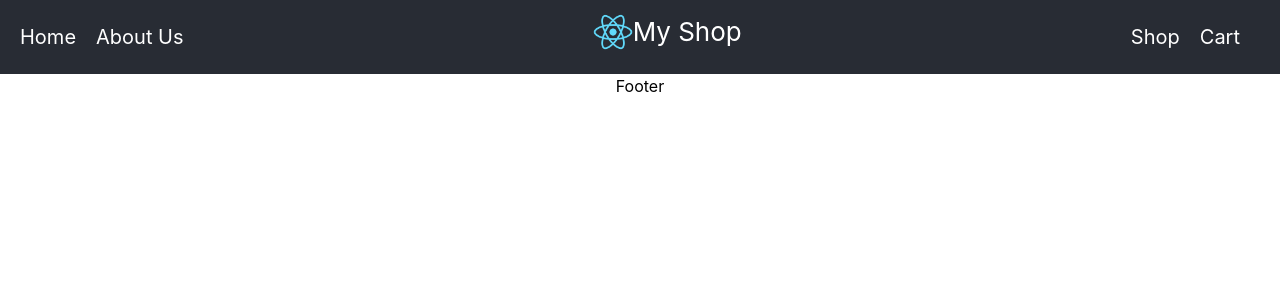
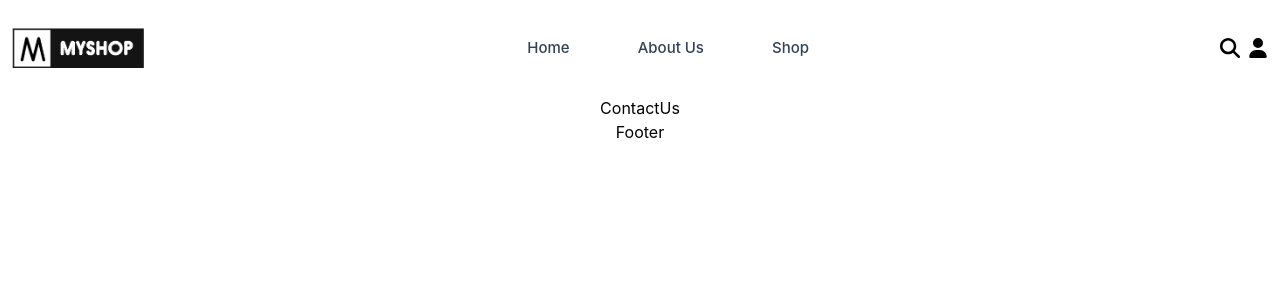
Before and after one commit to nhnam0209/my-shop, a React (Create React App) app: page /contact-us in a window 1280 px wide. Shown: the top 300 px of the page. Built offline with nearby package versions, Linux system fonts and the light colour scheme.

Commit message:
Feat: Add new navigation bar

```diff
--- a/src/App.js
+++ b/src/App.js
@@ -1,38 +1,43 @@
-import NavigationBar from '../src/components/NavigationBar/NavigationBar'
+import NavigationBar from "../src/components/NavigationBar/NavigationBar";
 import { Routes, Route } from "react-router-dom";
-import Shop from './pages/Shop'
-import AboutUs from './pages/AboutUs';
-import Cart from './pages/Cart';
-import Home from '../src/pages';
-import ErrorPage from './pages/ErrorPage';
-import './App.css';
-import Footer from './components/Footer/Footer';
+import Shop from "./pages/Shop";
+import AboutUs from "./pages/AboutUs";
+import Cart from "./pages/Cart";
+import Home from "../src/pages";
+import ErrorPage from "./pages/ErrorPage";
+import Footer from "./components/Footer/Footer";
+import "./App.css";
+import ContactUs from "./pages/ContactUs";
 
 function App() {
   return (
-
     <div className="App">
-      <header className="App-header">
+      <header className="">
         <NavigationBar></NavigationBar>
       </header>
       <Routes>
-        <Route path="/" element={<Home />} errorElement={<ErrorPage />} />
-        <Route path="aboutus" element={<AboutUs />} errorElement={<ErrorPage />} />
-        <Route path="shop" element={<Shop />} errorElement={<ErrorPage />} />
-        <Route path="cart" element={<Cart />} errorElement={<ErrorPage />} />
         <Route
+          path="*"
           errorElement={<ErrorPage />}
           action={() => {
             throw new Response("Bad Request", { status: 400 });
           }}
         />
+        <Route path="/" element={<Home />} errorElement={<ErrorPage />} />
+        <Route
+          path="about-us"
+          element={<AboutUs />}
+          errorElement={<ErrorPage />}
+        />
+        <Route path="shop" element={<Shop />} errorElement={<ErrorPage />} />
+        <Route path="cart" element={<Cart />} errorElement={<ErrorPage />} />
+        <Route path="contact-us" element={<ContactUs />} errorElement={<ErrorPage />} />
       </Routes>
       <footer>
         <Footer />
       </footer>
     </div>
-
   );
 }
 
-export default App
+export default App;
--- a/src/components/Banner/Banner.jsx
+++ b/src/components/Banner/Banner.jsx
@@ -1,9 +1,7 @@
-import React from 'react'
+import React from "react";
 
 function Banner() {
-  return (
-    <div>Banner</div>
-  )
+  return <div className="">Banner</div>;
 }
 
-export default Banner
+export default Banner;
--- a/src/components/Homepage/Intro/Intro.jsx
+++ b/src/components/Homepage/Intro/Intro.jsx
@@ -1,16 +1,14 @@
-import React from 'react'
-import { Slide } from 'react-slideshow-image';
+import React from "react";
+import { Slide } from "react-slideshow-image";
 
 function Intro() {
   return (
-    <div  className=''>
+    <div className="">
       <Slide>
-        <div className="">
-
-        </div>
+        <div className="">dsad</div>
       </Slide>
     </div>
-  )
+  );
 }
 
-export default Intro
+export default Intro;
--- /dev/null
+++ b/src/components/Logos/IconClose/Close.jsx
@@ -0,0 +1,26 @@
+import React from "react";
+
+function Close({ props }) {
+  return (
+    <div>
+      <svg
+        xmlns="http://www.w3.org/2000/svg"
+        viewBox="0 0 24 24"
+        strokeWidth="1.5"
+        stroke="currentColor"
+        aria-hidden="true"
+        width={props.width ? props.width : "20px"}
+        height={props.height ? props.height : "20px"}
+        fill={props.fillColor ? props.fillColor : "black"}
+      >
+        <path
+          strokeLinecap="round"
+          strokeLinejoin="round"
+          d="M6 18L18 6M6 6l12 12"
+        ></path>
+      </svg>
+    </div>
+  );
+}
+
+export default Close;
--- /dev/null
+++ b/src/components/Logos/IconMagnifyingGlass/MagnifyingGlass.jsx
@@ -0,0 +1,19 @@
+import React from "react";
+
+function MagnifyingGlass({ props }) {
+  return (
+    <div>
+      <svg
+        xmlns="http://www.w3.org/2000/svg"
+        viewBox="0 0 512 512"
+        width={props.width ? props.width : "20px"}
+        height={props.height ? props.height : "20px"}
+        fill={props.fillColor ? props.fillColor : "black"}
+      >
+        <path d="M416 208c0 45.9-14.9 88.3-40 122.7L502.6 457.4c12.5 12.5 12.5 32.8 0 45.3s-32.8 12.5-45.3 0L330.7 376c-34.4 25.2-76.8 40-122.7 40C93.1 416 0 322.9 0 208S93.1 0 208 0S416 93.1 416 208zM208 352a144 144 0 1 0 0-288 144 144 0 1 0 0 288z" />
+      </svg>
+    </div>
+  );
+}
+
+export default MagnifyingGlass;
--- /dev/null
+++ b/src/components/Logos/IconMail/Mail.jsx
@@ -0,0 +1,19 @@
+import React from "react";
+
+function Mail(props) {
+  return (
+    <div>
+      <svg
+        xmlns="http://www.w3.org/2000/svg"
+        viewBox="0 0 512 512"
+        width={props.width ? props.width : "20px"}
+        height={props.height ? props.height : "20px"}
+        fill={props.fillColor ? props.fillColor : "black"}
+      >
+        <path d="M48 64C21.5 64 0 85.5 0 112c0 15.1 7.1 29.3 19.2 38.4L236.8 313.6c11.4 8.5 27 8.5 38.4 0L492.8 150.4c12.1-9.1 19.2-23.3 19.2-38.4c0-26.5-21.5-48-48-48H48zM0 176V384c0 35.3 28.7 64 64 64H448c35.3 0 64-28.7 64-64V176L294.4 339.2c-22.8 17.1-54 17.1-76.8 0L0 176z" />
+      </svg>
+    </div>
+  );
+}
+
+export default Mail;
--- /dev/null
+++ b/src/components/Logos/IconPerson/Person.jsx
@@ -0,0 +1,19 @@
+import React from "react";
+
+function Person({ props }) {
+  return (
+    <div>
+      <svg
+        xmlns="http://www.w3.org/2000/svg"
+        viewBox="0 0 448 512"
+        width={props.width ? props.width : "20px"}
+        height={props.height ? props.height : "20px"}
+        fill={props.fillColor ? props.fillColor : "black"}
+      >
+        <path d="M224 256A128 128 0 1 0 224 0a128 128 0 1 0 0 256zm-45.7 48C79.8 304 0 383.8 0 482.3C0 498.7 13.3 512 29.7 512H418.3c16.4 0 29.7-13.3 29.7-29.7C448 383.8 368.2 304 269.7 304H178.3z" />
+      </svg>
+    </div>
+  );
+}
+
+export default Person;
--- /dev/null
+++ b/src/components/Logos/IconPhone/Phone.jsx
@@ -0,0 +1,19 @@
+import React from "react";
+
+function Phone(props) {
+  return (
+    <div>
+      <svg
+        xmlns="http://www.w3.org/2000/svg"
+        viewBox="0 0 512 512"
+        width={props.width ? props.width : "20px"}
+        height={props.height ? props.height : "20px"}
+        fill={props.fillColor ? props.fillColor : "black"}
+      >
+        <path d="M164.9 24.6c-7.7-18.6-28-28.5-47.4-23.2l-88 24C12.1 30.2 0 46 0 64C0 311.4 200.6 512 448 512c18 0 33.8-12.1 38.6-29.5l24-88c5.3-19.4-4.6-39.7-23.2-47.4l-96-40c-16.3-6.8-35.2-2.1-46.3 11.6L304.7 368C234.3 334.7 177.3 277.7 144 207.3L193.3 167c13.7-11.2 18.4-30 11.6-46.3l-40-96z" />
+      </svg>
+    </div>
+  );
+}
+
+export default Phone;
--- a/src/components/NavigationBar/NavigationBar.jsx
+++ b/src/components/NavigationBar/NavigationBar.jsx
@@ -1,64 +1,96 @@
-import React from 'react'
+import React from "react";
+import { useState } from "react";
 import { Link, Outlet } from "react-router-dom";
+import MagnifyingGlass from "../Logos/IconMagnifyingGlass/MagnifyingGlass";
+import Close from "../Logos/IconClose/Close";
+import Person from "../Logos/IconPerson/Person";
 
-
-function navigationBar() {
-  const navigationBarLeftItems = [
+function NavigationBar() {
+  let [searchValue, setSearchValue] = useState("");
+  let [isOpen, setIsOpen] = useState(false);
+  const navigationBarItems = [
     {
       id: 1,
-      label: 'Home',
-      url: '/'
+      label: "Home",
+      url: "/",
     },
     {
       id: 2,
-      label: 'About Us',
-      url: '/AboutUs'
-    },
-  ]
-
-  const navigationBarRightItems = [
-    {
-      id: 1,
-      label: 'Shop',
-      url: '/Shop'
+      label: "About Us",
+      url: "/About-Us",
     },
     {
-      id: 2,
-      label: 'Cart',
-      url: '/Cart'
-    }
-  ]
+      id: 3,
+      label: "Shop",
+      url: "/Shop",
+    },
+  ];
 
+  const navigationBarItem = navigationBarItems.map((item) => (
+    <li
+      key={item.id}
+      className="mr-7 inline-flex items-center text-md lg:text-[15px] font-medium text-slate-700 dark:text-slate-300 py-2.5 px-4 xl:px-5 rounded-full hover:text-slate-900 hover:bg-slate-100 dark:hover:bg-slate-800 dark:hover:text-slate-200"
+    >
+      <Link to={item.url}>{item.label}</Link>
+    </li>
+  ));
 
-  const navigationBarLeftItem = navigationBarLeftItems.map((item) =>
-  <li key={item.id} className='mr-5'> <Link to={item.url}>{item.label}</Link></li>
-  )
+  const handleOpenSearchBar = () => {
+    !isOpen ? setIsOpen(true) : setIsOpen(false);
+  };
 
-  const navigationBarRightItem = navigationBarRightItems.map((item) =>
-  <li key={item.id} className='mr-5'> <Link to={item.url}>{item.label}</Link></li>
-)
-
+  const searchBar = (
+    <form className="">
+      <div className="bg-slate-50 dark:bg-slate-800 flex w-[500px] items-center self-center space-x-1.5 px-4 h-full rounded py-3 xl:px-5  ">
+        <MagnifyingGlass props={{ fillColor: "black" }} />
+        <input
+          type="text"
+          className="border-none bg-transparent focus:outline-none focus:ring-0 w-full text-base"
+          placeholder="What are you looking for?"
+        />
+        <div onClick={handleOpenSearchBar} className="cursor-pointer">
+          <Close props={{ fillColor: "black" }} />
+        </div>
+      </div>
+    </form>
+  );
 
   return (
-    <div className='w-full mx-auto flex justify-center my-3'>
-      <nav className='w-full flex flex-row justify-between self-center'>
-          <ul className='flex flex-row mx-5 text-xl items-center'>
-            {navigationBarLeftItem}
-          </ul>
-          <div >
-            <Link to="/" className='inline-flex'>
-              <img src="/logo512.png" alt=""  className='h-10 flex self-center items-center'/>
-              My Shop
-            </Link>
-
+    <div className="w-full mx-auto flex justify-center my-3 py-3">
+      <nav className="w-full flex flex-row justify-between self-center px-3">
+        <div className="flex self-center">
+          <Link to="/" className="inline-flex">
+            <img
+              src="/logo512.png"
+              alt="logo company"
+              className="h-10 flex self-center items-center"
+            />
+          </Link>
+        </div>
+        <ul className="flex flex-row mx-5 text-xl items-center self-center">
+          {isOpen ? searchBar : navigationBarItem}
+        </ul>
+        <ul className="flex self-center">
+          <div className="inline-flex ">
+            {!isOpen ? (
+              <li
+                className="cursor-pointer flex self-center"
+                onClick={handleOpenSearchBar}
+              >
+                <MagnifyingGlass props={{ fillColor: "black" }} />
+              </li>
+            ) : (
+              ""
+            )}
+            <div className="ml-2 cursor-pointer">
+              <Person props={{ fillColor: "black" }} />
+            </div>
           </div>
-          <ul className='flex flex-row mx-5 text-xl items-center'>
-            {navigationBarRightItem}
-          </ul>
+        </ul>
       </nav>
       <Outlet />
     </div>
-  )
+  );
 }
 
-export default navigationBar
+export default NavigationBar;
--- /dev/null
+++ b/src/pages/ContactUs.jsx
@@ -0,0 +1,7 @@
+import React from "react";
+
+function ContactUs() {
+  return <div>ContactUs</div>;
+}
+
+export default ContactUs;
```
Also changed, not shown: public/logo512.png.
